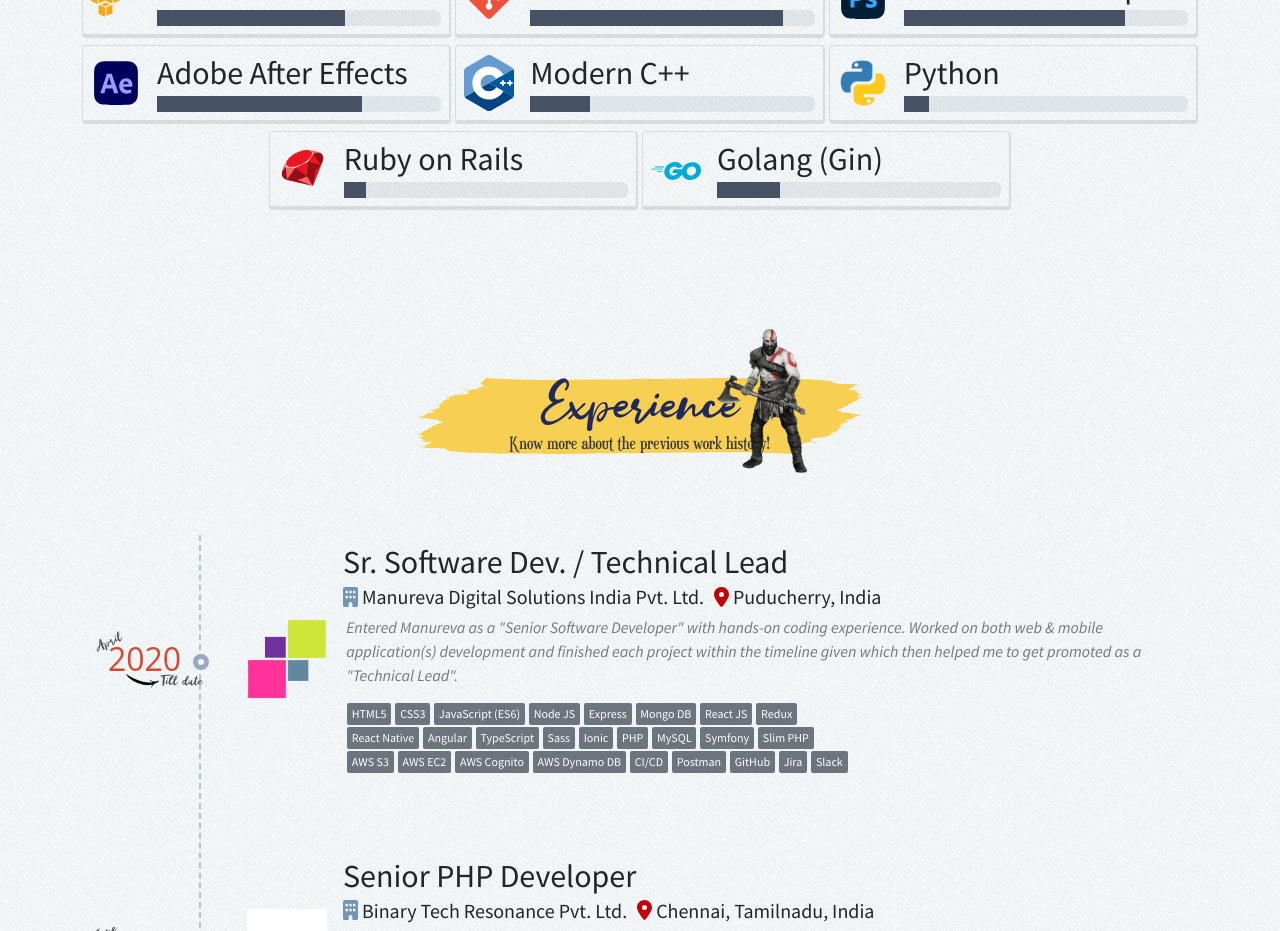
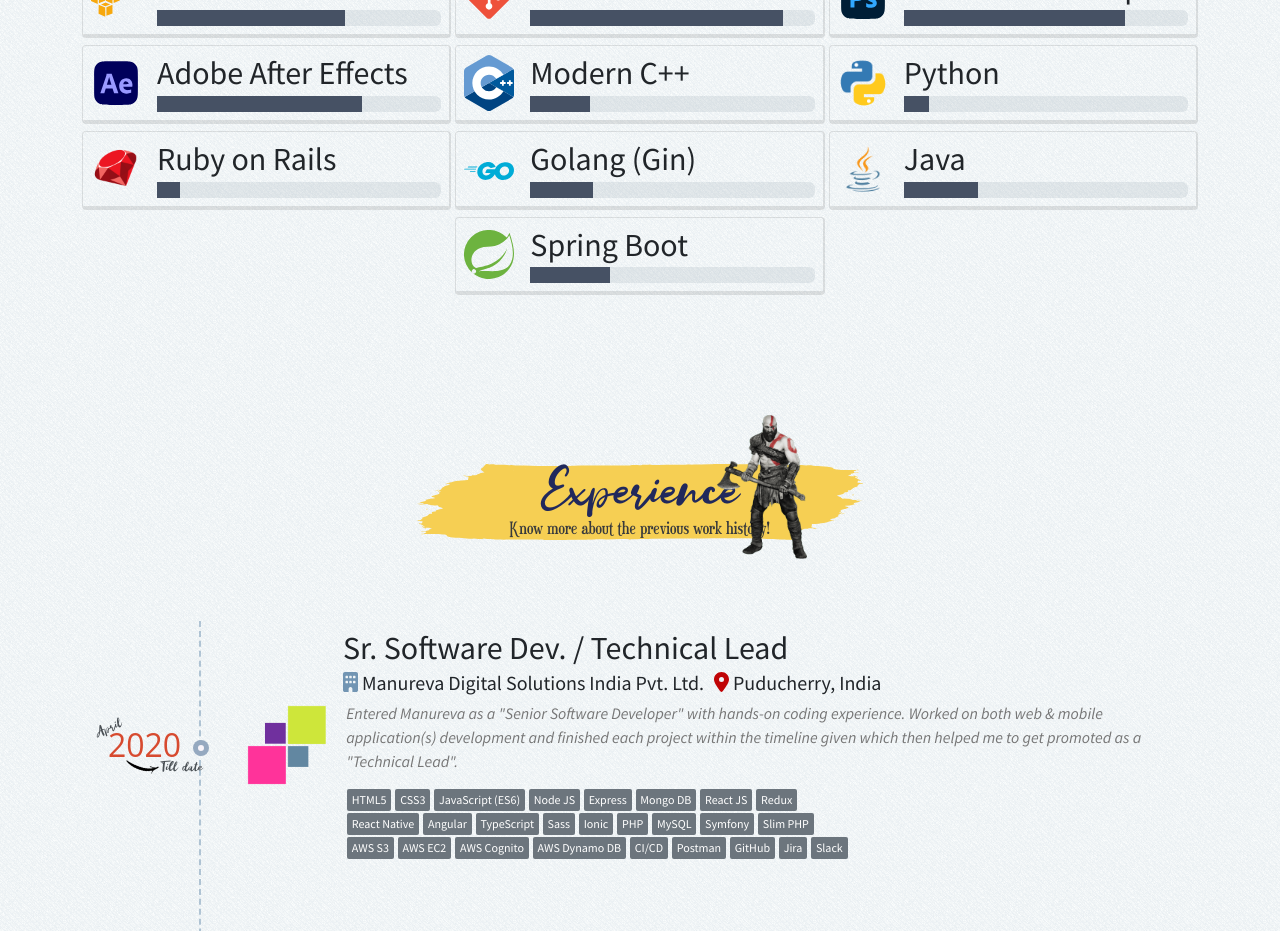
Before and after one commit to silambarasan-rd/portfolio, a React (Create React App) app: page / in a window 1280 px wide. Shown: the part 1660-2591 px from the top of the page. Built offline with nearby package versions, Linux system fonts and the light colour scheme.

Commit message:
Java & SpringBoot skills addition

```diff
--- a/src/components/SkillSet.js
+++ b/src/components/SkillSet.js
@@ -26,6 +26,8 @@ import TypeScriptIcon from '../images/skills/typescript-logo.svg';
 import PhotoShopIcon from '../images/skills/adobe-photoshop-logo.svg';
 import AfterEffectsIcon from '../images/skills/adobe-after-effects-logo.svg';
 import GolangIcon from '../images/skills/golang.svg';
+import JavaIcon from '../images/skills/java.png';
+import SpringBootIcon from '../images/skills/spring.svg';
 import PropTypes from 'prop-types';
 import SectionTitle from './SectionTitle';
 import Scroll from 'react-scroll';
@@ -239,6 +241,22 @@ const skills = [
     capacityPercent: '22%',
     stopper: 'interested',
   },
+  {
+    key: 'java',
+    label: 'Java',
+    image: JavaIcon,
+    capacity: 26,
+    capacityPercent: '26%',
+    stopper: 'interested',
+  },
+  {
+    key: 'springboot',
+    label: 'Spring Boot',
+    image: SpringBootIcon,
+    capacity: 28,
+    capacityPercent: '28%',
+    stopper: 'interested',
+  },
 ];
 
 const SkillRow = ({skillRow}) => {
```
Also changed, not shown: src/images/skills/java.png (added), src/images/skills/spring.svg (added).
